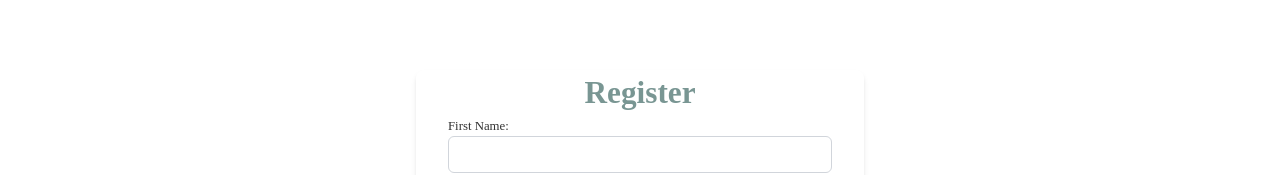
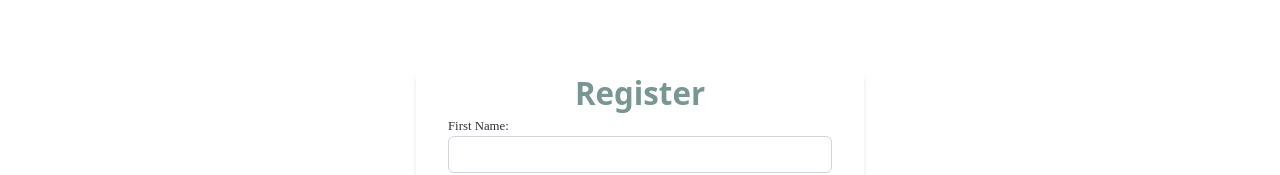
Before and after one commit to Hamada-Gado/Waz3ly-Web-Site, a React (Vite) app: page /registerform in a window 1280 px wide. Shown: the part 120-295 px from the top of the page. Built offline with nearby package versions, Linux system fonts and the light colour scheme.

Commit message:
minor: things look nicer now

```diff
--- a/src/components/Auth/registerThirdPage.jsx
+++ b/src/components/Auth/registerThirdPage.jsx
@@ -11,6 +11,7 @@
   };
   return (
     <>
+      <div className="flex flex-col">
         <label htmlFor="accountType" className={labelClassName}>
           Account Type
         </label>
@@ -27,8 +28,11 @@
             </option>
           ))}
         </select>
+      </div>
+
       {formData["accountType"] === AccountType.Organization && (
         <>
+          <div className="flex flex-col">
             <label htmlFor="organizationType" className={labelClassName}>
               Organization Type
             </label>
@@ -45,6 +49,8 @@
                 </option>
               ))}
             </select>
+          </div>
+          <div className="flex flex-col">
             {/* Organization Name and address */}
             <label htmlFor="organizationName" className={labelClassName}>
               Organization Name
@@ -57,6 +63,8 @@
               className={inputClassName}
               required
             />
+          </div>
+          <div className="flex flex-col">
             <label htmlFor="organizationAddress" className={labelClassName}>
               Organization Address
             </label>
@@ -68,6 +76,7 @@
               className={inputClassName}
               required
             />
+          </div>
         </>
       )}
       {(formData["accountType"] === AccountType.Doctor ||
@@ -79,6 +88,7 @@
               Credentials
             </label>
             <input
+              label="Credentials"
               id="credentials"
               type="file"
               className={inputClassName}
--- a/src/pages/Auth/RegisterForm.jsx
+++ b/src/pages/Auth/RegisterForm.jsx
@@ -101,7 +101,7 @@
     <div className="h-full flex items-center justify-center px-4 ">
       <div className="bg-white shadow-md rounded-lg px-8 max-w-md w-full">
         {/* Constant Register Page */}
-        <h1 className="text-3xl font-heading font-bold text-primary text-center">
+        <h1 className="text-3xl font-primary font-bold text-primary text-center">
           Register
         </h1>
 
```
Lines whose indentation alone changed are shown as unchanged.
